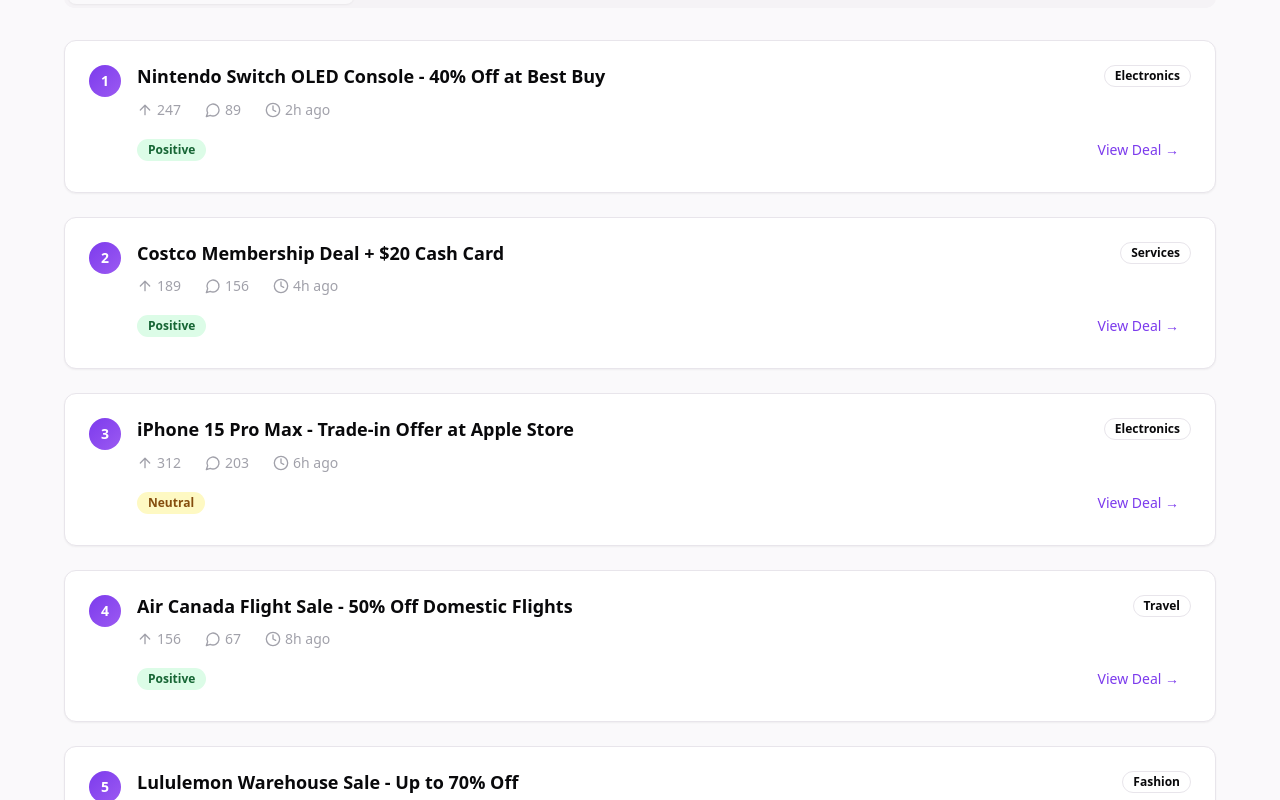
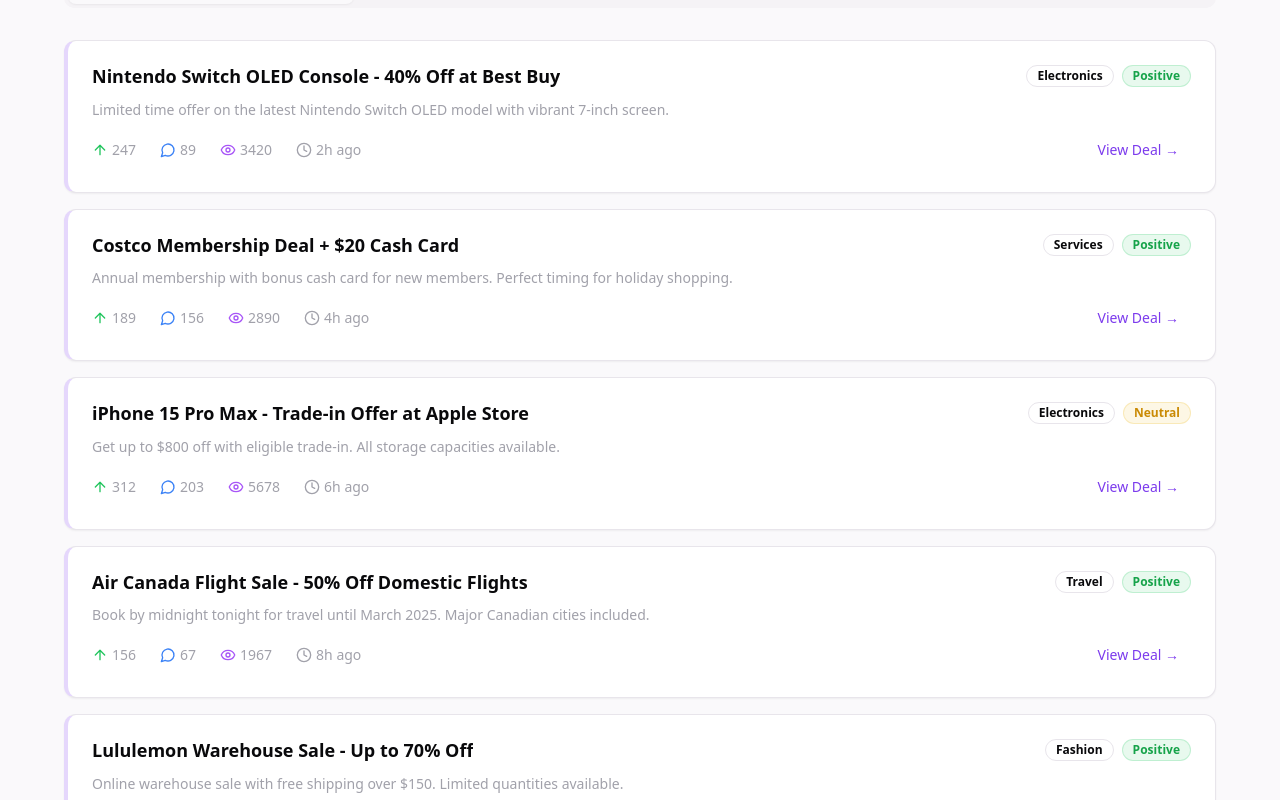
Before and after one commit to dhanjaar/deal-sense-radar, a React (Vite) app: page / in a window 1280 px wide. Shown: the part 1920-2720 px from the top of the page. Built offline with nearby package versions, Linux system fonts and the light colour scheme.

Commit message:
Refactor trending deals section
Improve the trending deals section, remove numbering, and implement a modal for the "View Deal" button.

```diff
--- a/src/components/sections/TrendingSection.tsx
+++ b/src/components/sections/TrendingSection.tsx
@@ -3,69 +3,101 @@ import { Card, CardContent, CardHeader, CardTitle } from '@/components/ui/card';
 import { Button } from '@/components/ui/button';
 import { Badge } from '@/components/ui/badge';
 import { Tabs, TabsContent, TabsList, TabsTrigger } from '@/components/ui/tabs';
-import { TrendingUp, Clock, MessageCircle, ArrowUp, Filter } from 'lucide-react';
+import { Dialog, DialogContent, DialogDescription, DialogHeader, DialogTitle, DialogTrigger } from '@/components/ui/dialog';
+import { TrendingUp, Clock, MessageCircle, ArrowUp, Filter, ExternalLink, Eye, BarChart3 } from 'lucide-react';
 
-// Mock data - replace with real data from your API
+// Mock data with views and better structure
 const mockTrendingDeals = [
   {
     id: '1',
     title: 'Nintendo Switch OLED Console - 40% Off at Best Buy',
+    description: 'Limited time offer on the latest Nintendo Switch OLED model with vibrant 7-inch screen.',
     upvotes: 247,
     comments: 89,
+    views: 3420,
     sentiment: 'positive',
     timeAgo: '2h ago',
-    category: 'Electronics'
+    category: 'Electronics',
+    dealUrl: 'https://bestbuy.ca/nintendo-switch-deal',
+    originalPrice: '$449.99',
+    dealPrice: '$269.99',
+    discount: '40%'
   },
   {
     id: '2',
     title: 'Costco Membership Deal + $20 Cash Card',
+    description: 'Annual membership with bonus cash card for new members. Perfect timing for holiday shopping.',
     upvotes: 189,
     comments: 156,
+    views: 2890,
     sentiment: 'positive',
     timeAgo: '4h ago',
-    category: 'Services'
+    category: 'Services',
+    dealUrl: 'https://costco.ca/membership-promo',
+    originalPrice: '$60.00',
+    dealPrice: '$60.00',
+    discount: '+$20 Cash Card'
   },
   {
     id: '3',
     title: 'iPhone 15 Pro Max - Trade-in Offer at Apple Store',
+    description: 'Get up to $800 off with eligible trade-in. All storage capacities available.',
     upvotes: 312,
     comments: 203,
+    views: 5678,
     sentiment: 'neutral',
     timeAgo: '6h ago',
-    category: 'Electronics'
+    category: 'Electronics',
+    dealUrl: 'https://apple.com/iphone-trade-in',
+    originalPrice: '$1,549.00',
+    dealPrice: 'From $749.00',
+    discount: 'Up to $800 off'
   },
   {
     id: '4',
     title: 'Air Canada Flight Sale - 50% Off Domestic Flights',
+    description: 'Book by midnight tonight for travel until March 2025. Major Canadian cities included.',
     upvotes: 156,
     comments: 67,
+    views: 1967,
     sentiment: 'positive',
     timeAgo: '8h ago',
-    category: 'Travel'
+    category: 'Travel',
+    dealUrl: 'https://aircanada.com/sale',
+    originalPrice: 'Varies',
+    dealPrice: 'From $149',
+    discount: '50% off'
   },
   {
     id: '5',
     title: 'Lululemon Warehouse Sale - Up to 70% Off',
+    description: 'Online warehouse sale with free shipping over $150. Limited quantities available.',
     upvotes: 298,
     comments: 124,
+    views: 4233,
     sentiment: 'positive',
     timeAgo: '12h ago',
-    category: 'Fashion'
+    category: 'Fashion',
+    dealUrl: 'https://lululemon.com/warehouse-sale',
+    originalPrice: 'Varies',
+    dealPrice: 'Sale prices',
+    discount: 'Up to 70% off'
   }
 ];
 
 export const TrendingSection = () => {
   const [selectedCategory, setSelectedCategory] = useState('all');
+  const [selectedDeal, setSelectedDeal] = useState<typeof mockTrendingDeals[0] | null>(null);
 
   const getSentimentBadge = (sentiment: string) => {
     const variants = {
-      positive: 'bg-green-100 text-green-800 dark:bg-green-900/20 dark:text-green-400',
-      neutral: 'bg-yellow-100 text-yellow-800 dark:bg-yellow-900/20 dark:text-yellow-400',
-      negative: 'bg-red-100 text-red-800 dark:bg-red-900/20 dark:text-red-400'
+      positive: 'bg-green-500/10 text-green-600 border-green-500/20',
+      neutral: 'bg-yellow-500/10 text-yellow-600 border-yellow-500/20',
+      negative: 'bg-red-500/10 text-red-600 border-red-500/20'
     };
 
     return (
-      <Badge variant="secondary" className={variants[sentiment as keyof typeof variants]}>
+      <Badge variant="outline" className={variants[sentiment as keyof typeof variants]}>
         {sentiment.charAt(0).toUpperCase() + sentiment.slice(1)}
       </Badge>
     );
@@ -113,35 +145,44 @@ export const TrendingSection = () => {
             </TabsList>
 
             <TabsContent value="trending" className="mt-8">
-              <div className="grid gap-4 lg:gap-6">
-                {mockTrendingDeals.map((deal, index) => (
-                  <Card key={deal.id} className="group hover:shadow-lg transition-all duration-300">
+              <div className="grid gap-4">
+                {mockTrendingDeals.map((deal) => (
+                  <Card key={deal.id} className="group hover:shadow-elevated transition-all duration-300 border-l-4 border-l-primary/20 hover:border-l-primary">
                     <CardContent className="p-6">
                       <div className="flex items-start gap-4">
-                        {/* Rank */}
-                        <div className="shrink-0 w-8 h-8 rounded-full bg-gradient-primary text-white text-sm font-bold flex items-center justify-center">
-                          {index + 1}
+                        {/* Deal Content */}
+                        <div className="flex-1 min-w-0">
+                          <div className="flex items-start justify-between gap-4 mb-3">
+                            <h3 className="font-semibold text-lg leading-tight group-hover:text-primary transition-colors line-clamp-2">
+                              {deal.title}
+                            </h3>
+                            <div className="flex items-center gap-2 shrink-0">
+                              <Badge variant="outline" className="text-xs">
+                                {deal.category}
+                              </Badge>
+                              {getSentimentBadge(deal.sentiment)}
+                            </div>
                           </div>
 
-                        {/* Content */}
-                        <div className="flex-1 min-w-0">
-                          <div className="flex items-start justify-between gap-4 mb-3">
-                            <h3 className="font-semibold text-lg leading-tight group-hover:text-primary transition-colors">
-                              {deal.title}
-                            </h3>
-                            <Badge variant="outline" className="shrink-0">
-                              {deal.category}
-                            </Badge>
-                          </div>
+                          {/* Description */}
+                          <p className="text-muted-foreground text-sm mb-3 line-clamp-2">
+                            {deal.description}
+                          </p>
 
-                          <div className="flex items-center gap-6 text-sm text-muted-foreground mb-3">
+                          {/* Stats Row */}
+                          <div className="flex items-center justify-between">
+                            <div className="flex items-center gap-6 text-sm text-muted-foreground">
                               <div className="flex items-center gap-1">
-                              <ArrowUp className="w-4 h-4" />
+                                <ArrowUp className="w-4 h-4 text-green-500" />
                                 <span className="font-medium">{deal.upvotes}</span>
                               </div>
                               <div className="flex items-center gap-1">
-                              <MessageCircle className="w-4 h-4" />
+                                <MessageCircle className="w-4 h-4 text-blue-500" />
                                 <span>{deal.comments}</span>
+                              </div>
+                              <div className="flex items-center gap-1">
+                                <Eye className="w-4 h-4 text-purple-500" />
+                                <span>{deal.views}</span>
                               </div>
                               <div className="flex items-center gap-1">
                                 <Clock className="w-4 h-4" />
@@ -149,11 +190,90 @@ export const TrendingSection = () => {
                               </div>
                             </div>
 
-                          <div className="flex items-center justify-between">
-                            {getSentimentBadge(deal.sentiment)}
-                            <Button variant="ghost" size="sm" className="text-primary">
+                            {/* Actions */}
+                            <div className="flex items-center gap-2">
+                              <Dialog>
+                                <DialogTrigger asChild>
+                                  <Button
+                                    variant="ghost"
+                                    size="sm"
+                                    className="text-primary hover:bg-primary/10"
+                                    onClick={() => setSelectedDeal(deal)}
+                                  >
                                     View Deal →
                                   </Button>
+                                </DialogTrigger>
+                                <DialogContent className="max-w-2xl">
+                                  <DialogHeader>
+                                    <DialogTitle className="text-xl leading-tight">
+                                      {selectedDeal?.title}
+                                    </DialogTitle>
+                                    <DialogDescription className="text-base">
+                                      {selectedDeal?.description}
+                                    </DialogDescription>
+                                  </DialogHeader>
+
+                                  {selectedDeal && (
+                                    <div className="space-y-6">
+                                      {/* Price Information */}
+                                      <div className="grid grid-cols-3 gap-4 p-4 bg-muted/30 rounded-lg">
+                                        <div className="text-center">
+                                          <p className="text-sm text-muted-foreground">Original Price</p>
+                                          <p className="font-semibold">{selectedDeal.originalPrice}</p>
+                                        </div>
+                                        <div className="text-center">
+                                          <p className="text-sm text-muted-foreground">Deal Price</p>
+                                          <p className="font-semibold text-green-600">{selectedDeal.dealPrice}</p>
+                                        </div>
+                                        <div className="text-center">
+                                          <p className="text-sm text-muted-foreground">You Save</p>
+                                          <p className="font-semibold text-primary">{selectedDeal.discount}</p>
+                                        </div>
+                                      </div>
+
+                                      {/* Stats */}
+                                      <div className="flex items-center justify-center gap-8 py-4 border-y">
+                                        <div className="text-center">
+                                          <div className="flex items-center justify-center gap-1 text-green-500 mb-1">
+                                            <ArrowUp className="w-4 h-4" />
+                                            <span className="font-bold text-lg">{selectedDeal.upvotes}</span>
+                                          </div>
+                                          <p className="text-xs text-muted-foreground">Upvotes</p>
+                                        </div>
+                                        <div className="text-center">
+                                          <div className="flex items-center justify-center gap-1 text-blue-500 mb-1">
+                                            <MessageCircle className="w-4 h-4" />
+                                            <span className="font-bold text-lg">{selectedDeal.comments}</span>
+                                          </div>
+                                          <p className="text-xs text-muted-foreground">Comments</p>
+                                        </div>
+                                        <div className="text-center">
+                                          <div className="flex items-center justify-center gap-1 text-purple-500 mb-1">
+                                            <Eye className="w-4 h-4" />
+                                            <span className="font-bold text-lg">{selectedDeal.views}</span>
+                                          </div>
+                                          <p className="text-xs text-muted-foreground">Views</p>
+                                        </div>
+                                      </div>
+
+                                      {/* Actions */}
+                                      <div className="flex gap-3">
+                                        <Button asChild className="flex-1">
+                                          <a href={selectedDeal.dealUrl} target="_blank" rel="noopener noreferrer">
+                                            <ExternalLink className="w-4 h-4 mr-2" />
+                                            Go to Deal
+                                          </a>
+                                        </Button>
+                                        <Button variant="outline" className="flex-1">
+                                          <BarChart3 className="w-4 h-4 mr-2" />
+                                          View Analysis
+                                        </Button>
+                                      </div>
+                                    </div>
+                                  )}
+                                </DialogContent>
+                              </Dialog>
+                            </div>
                           </div>
                         </div>
                       </div>
```
Lines whose indentation alone changed are shown as unchanged.
